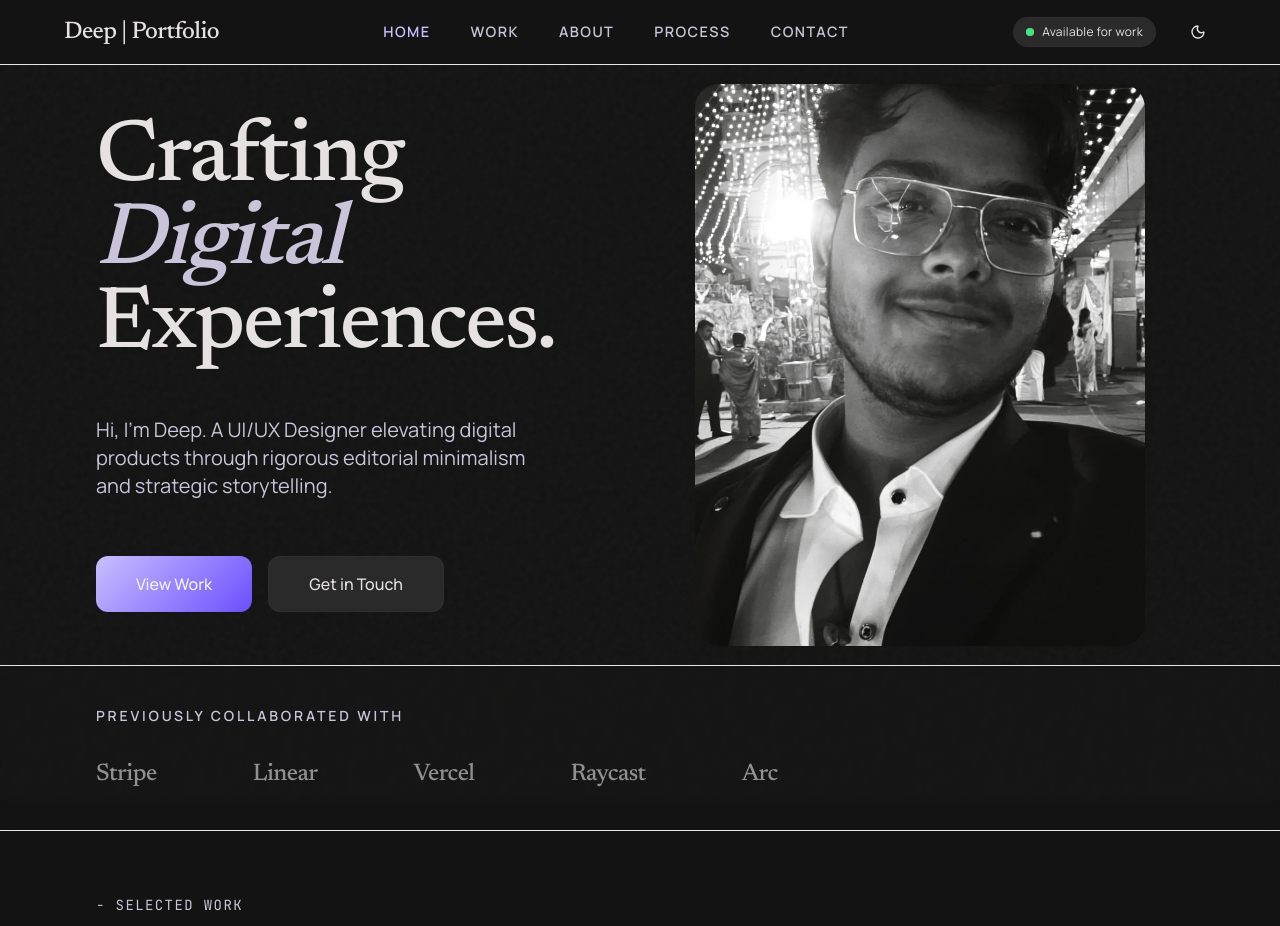
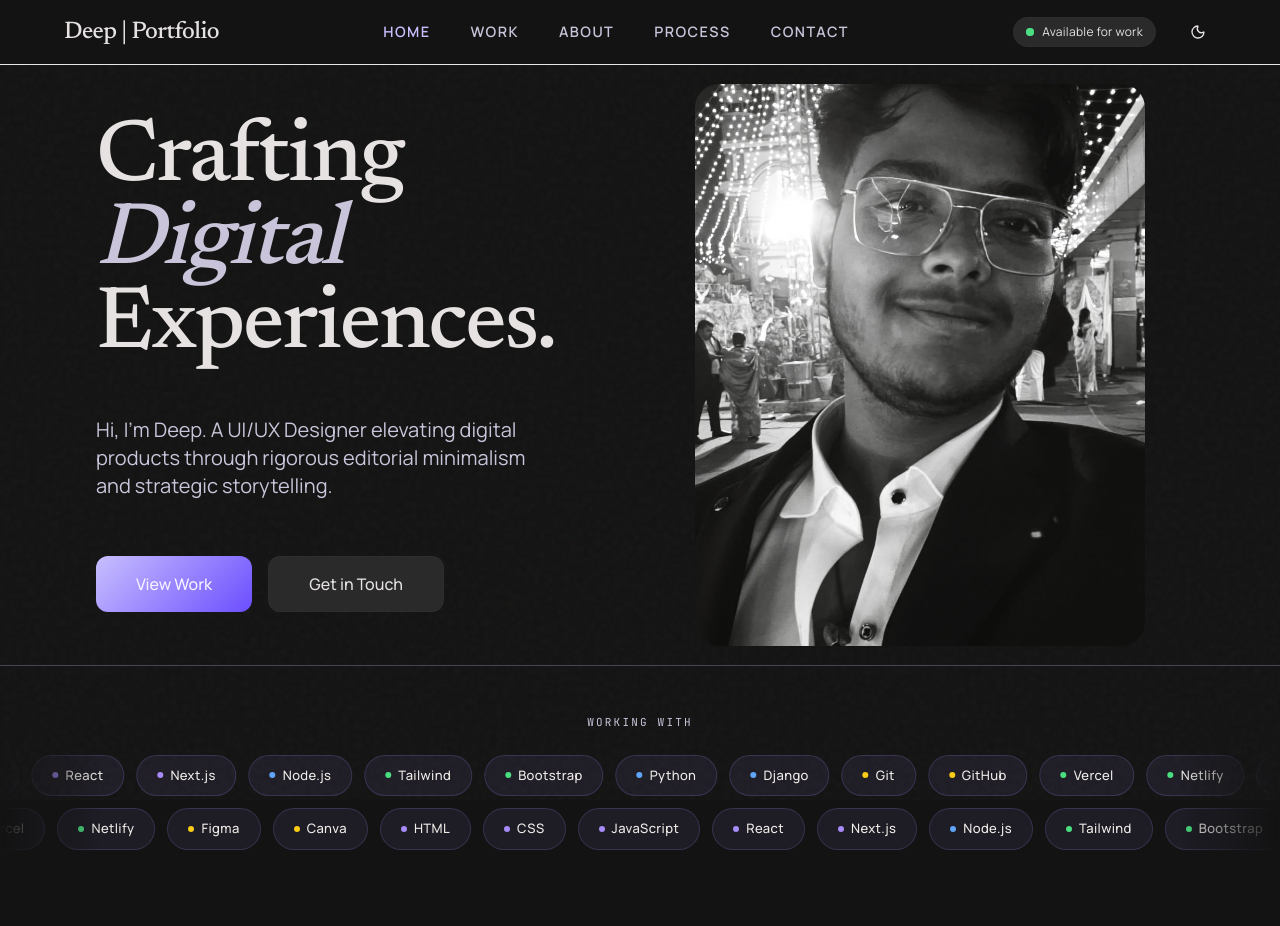
Before and after one commit to Deep-paira/My-portfolio, a Next.js app: page / in a window 1280 px wide. Shown: the top 926 px of the page. Built offline with nearby package versions, Linux system fonts and the light colour scheme.

Commit message:
some design changes

```diff
--- a/app/globals.css
+++ b/app/globals.css
@@ -73,3 +73,27 @@
               color 0.6s cubic-bezier(0.23, 1, 0.32, 1),
               fill 0.6s cubic-bezier(0.23, 1, 0.32, 1);
 }
+
+@keyframes marquee-left {
+  0%   { transform: translateX(0); }
+  100% { transform: translateX(-33.3333%); }
+}
+
+@keyframes marquee-right {
+  0%   { transform: translateX(-33.3333%); }
+  100% { transform: translateX(0); }
+}
+
+.marquee-track {
+  display: flex;
+  width: max-content;
+  gap: 12px;
+}
+
+.marquee-row-1 { animation: marquee-left 35s linear infinite; }
+.marquee-row-2 { animation: marquee-right 28s linear infinite; }
+
+.marquee-wrapper:hover .marquee-row-1,
+.marquee-wrapper:hover .marquee-row-2 {
+  animation-play-state: paused;
+}
--- a/components/sections/ClientStrip.tsx
+++ b/components/sections/ClientStrip.tsx
@@ -1,23 +1,80 @@
+"use client";
+
 import * as React from "react";
 import { cn } from "@/lib/utils";
+import { motion } from "framer-motion";
 
-const clients = ["Stripe", "Linear", "Vercel", "Raycast", "Arc"];
+const skills = [
+  { name: "HTML", color: "#A78BFA" },
+  { name: "CSS", color: "#A78BFA" },
+  { name: "JavaScript", color: "#A78BFA" },
+  { name: "React", color: "#A78BFA" },
+  { name: "Next.js", color: "#A78BFA" },
+  { name: "Node.js", color: "#60A5FA" },
+  { name: "Tailwind", color: "#4ADE80" },
+  { name: "Bootstrap", color: "#4ADE80" },
+  { name: "Python", color: "#60A5FA" },
+  { name: "Django", color: "#60A5FA" },
+  { name: "Git", color: "#FACC15" },
+  { name: "GitHub", color: "#FACC15" },
+  { name: "Vercel", color: "#4ADE80" },
+  { name: "Netlify", color: "#4ADE80" },
+  { name: "Figma", color: "#FACC15" },
+  { name: "Canva", color: "#FACC15" }
+];
 
 export function ClientStrip({ className }: { className?: string }) {
+  // Duplicate 3 times for a perfectly seamless 33.333% css transform animation loop
+  const rowItems = [...skills, ...skills, ...skills];
+
   return (
-    <section className={cn("w-full py-10 border-y border-outline-variant/10 bg-surface/30 backdrop-blur-sm overflow-hidden", className)}>
-      <div className="mx-auto w-full max-w-7xl px-6 md:px-12 lg:px-24">
-        <p className="font-sans text-sm font-semibold tracking-[0.2em] uppercase text-on-surface-variant mb-8 text-center md:text-left">
-          Previously collaborated with
-        </p>
-        <div className="flex flex-wrap justify-center md:justify-start items-center gap-12 md:gap-24 opacity-60 grayscale hover:grayscale-0 transition-all duration-700">
-          {clients.map((client) => (
-             <span key={client} className="font-serif text-2xl font-medium tracking-tight text-on-background">
-               {client}
-             </span>
-          ))}
+    <motion.section
+      initial={{ opacity: 0, y: 32 }}
+      whileInView={{ opacity: 1, y: 0 }}
+      transition={{ duration: 0.6, ease: "easeOut" }}
+      viewport={{ once: true }}
+      className={cn(
+        "w-full border-t border-[var(--outline-variant)] relative overflow-hidden py-12 marquee-wrapper",
+        className
+      )}
+    >
+      <p className="text-center text-[11px] font-mono tracking-[0.2em] text-[var(--on-surface-variant)] uppercase mb-6">
+        WORKING WITH
+      </p>
+
+      <div
+        className="relative w-full"
+        style={{
+          maskImage: "linear-gradient(to right, transparent 0%, black 8%, black 92%, transparent 100%)",
+          WebkitMaskImage: "linear-gradient(to right, transparent 0%, black 8%, black 92%, transparent 100%)",
+        }}
+      >
+        <div className="flex flex-col gap-3">
+          <div className="marquee-track marquee-row-1 hover:[animation-play-state:paused]">
+            {rowItems.map((skill, index) => (
+              <SkillPill key={`row1-${index}`} skill={skill} />
+            ))}
+          </div>
+
+          <div className="marquee-track marquee-row-2 hover:[animation-play-state:paused]">
+            {rowItems.map((skill, index) => (
+              <SkillPill key={`row2-${index}`} skill={skill} />
+            ))}
+          </div>
         </div>
       </div>
-    </section>
+    </motion.section>
   );
 }
+
+function SkillPill({ skill }: { skill: { name: string; color: string } }) {
+  return (
+    <div className="flex items-center px-[20px] py-[10px] rounded-full whitespace-nowrap text-[13px] font-medium tracking-[0.03em] font-sans border transition-all duration-200 cursor-default hover:scale-[1.08] dark:bg-[rgba(167,139,250,0.08)] dark:border-[rgba(167,139,250,0.2)] dark:text-[#F0EDE8] dark:hover:shadow-[0_0_16px_rgba(167,139,250,0.35)] bg-[rgba(124,92,219,0.07)] border-[rgba(124,92,219,0.18)] text-[#111111] hover:shadow-[0_0_16px_rgba(124,92,219,0.25)]">
+      <span
+        className="inline-block w-[6px] h-[6px] rounded-full mr-[7px]"
+        style={{ backgroundColor: skill.color }}
+      />
+      {skill.name}
+    </div>
+  );
+}
--- a/components/sections/WorkGrid.tsx
+++ b/components/sections/WorkGrid.tsx
@@ -25,7 +25,7 @@ export function WorkGrid() {
                 Things I&#39;ve<br/>Designed
               </h2>
               <span className="font-mono text-sm text-[var(--on-surface-variant)] tracking-widest md:mb-4">
-                2021 — 2025
+                2024 — 2026
               </span>
             </div>
           </div>
--- a/data/projects.ts
+++ b/data/projects.ts
@@ -6,7 +6,7 @@ export const projects: Project[] = [
     title: "Finance Dashboard Redesign",
     description: "Redesigned a complex fintech dashboard reducing user drop-off by 40%",
     tags: ["Product Design", "Figma", "UX Research"],
-    year: "2024",
+    year: "2025",
     size: "large",
     cardBg: "surface",
     imageUrl: "/projects/finance_dashboard.png"
@@ -26,7 +26,7 @@ export const projects: Project[] = [
     title: "Component Library & Design System",
     description: "Built a scalable design system with 120+ reusable components",
     tags: ["Design Systems", "Tokens", "Figma"],
-    year: "2023",
+    year: "2025",
     size: "small",
     cardBg: "card",
     imageUrl: "/projects/design_system.png"
@@ -36,7 +36,7 @@ export const projects: Project[] = [
     title: "E-Commerce App Redesign",
     description: "Full UX overhaul of a fashion e-commerce app, 3x conversion lift",
     tags: ["Mobile", "UX", "Branding"],
-    year: "2023",
+    year: "2026",
     size: "large",
     cardBg: "dark-split",
     imageUrl: "/projects/ecommerce_app.png"
```
Also changed, not shown: components/sections/ContactForm.tsx (+38 -14 lines).
